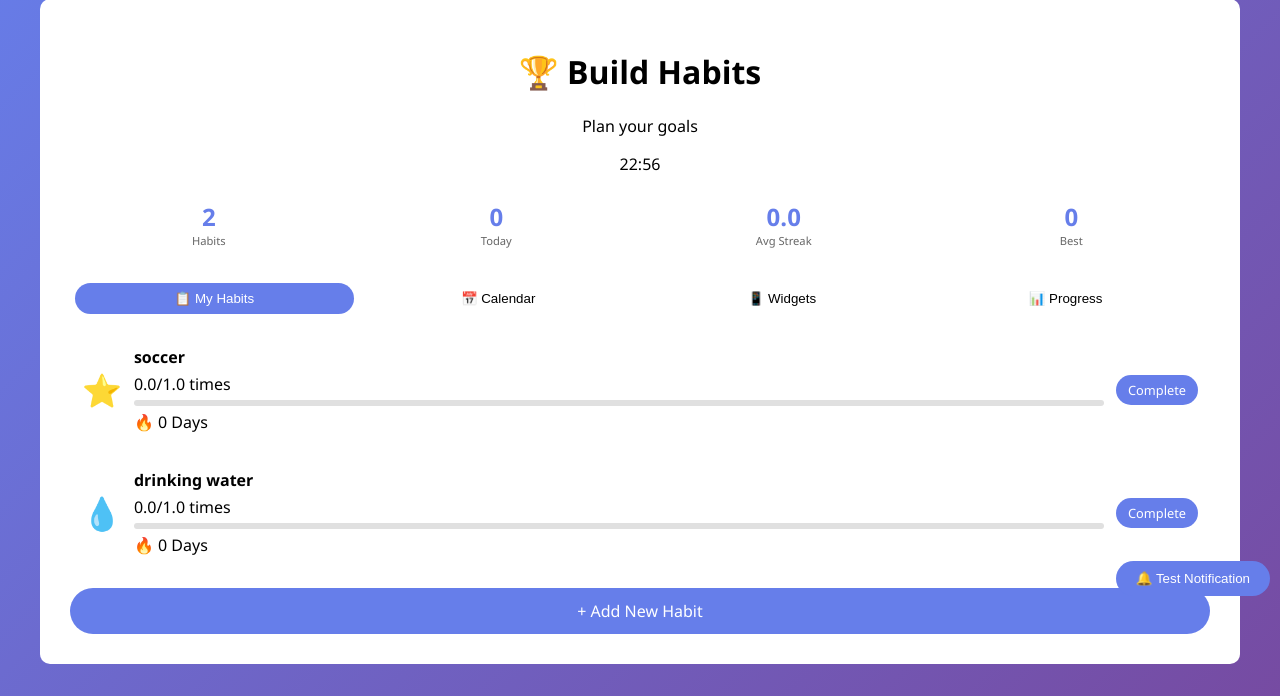
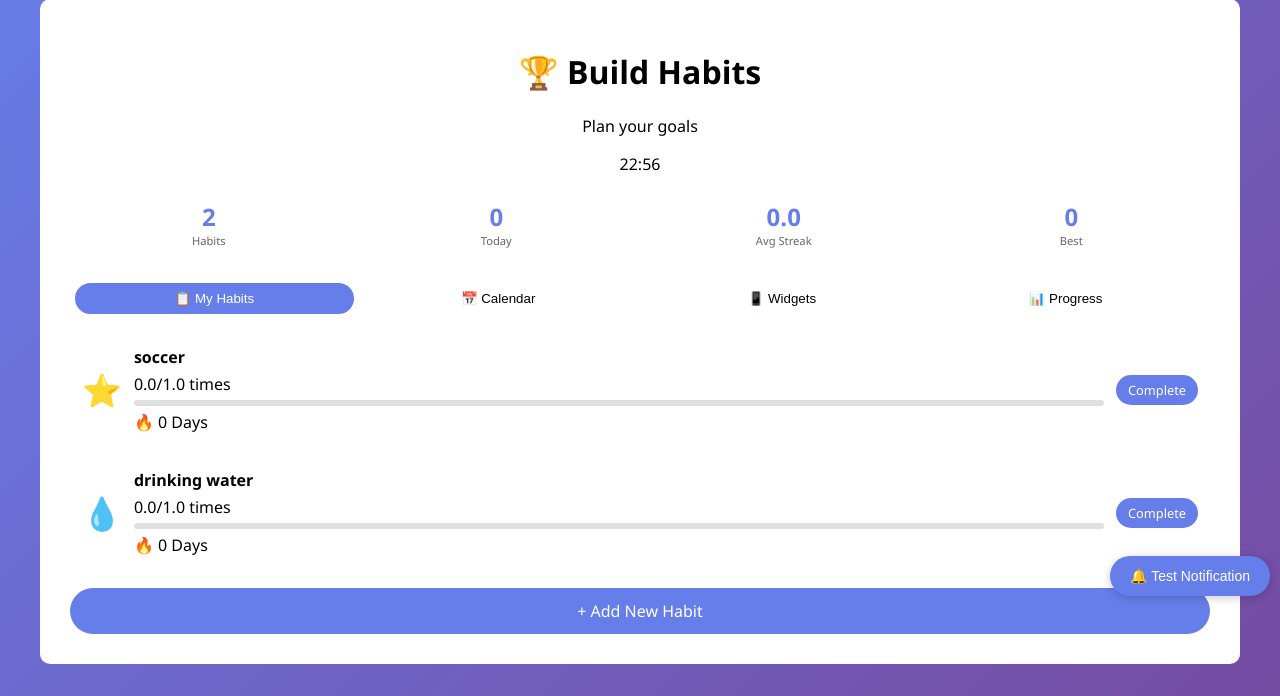
Before and after one commit to cliff3914/IntelliHabit-tracker, a Flask app: page /dashboard in a window 1280 px wide. Shown: the part 104-800 px from the top of the page. Run offline with Flask 3, Linux system fonts and the light colour scheme; a user stored in the database is signed in; data comes from the database, SQL or seed files in the repository.

```diff
--- a/templates/dashboard.html
+++ b/templates/dashboard.html
@@ -3,8 +3,8 @@
 {% block content %}
 
 <!-- Test Notification Button -->
-<div style="position: fixed; bottom: 100px; right: 10px; z-index: 9999;">
-    <button onclick="testNotif()" style="background: #667eea; color: white; border: none; border-radius: 50px; padding: 10px 20px; cursor: pointer;">
+<div style="position: fixed; bottom: 100px; right: 10px; z-index: 99999;">
+    <button onclick="testNotif();" style="background: #667eea; color: white; border: none; border-radius: 50px; padding: 12px 20px; cursor: pointer; font-size: 14px; box-shadow: 0 2px 10px rgba(0,0,0,0.2);">
         🔔 Test Notification
     </button>
 </div>
```
